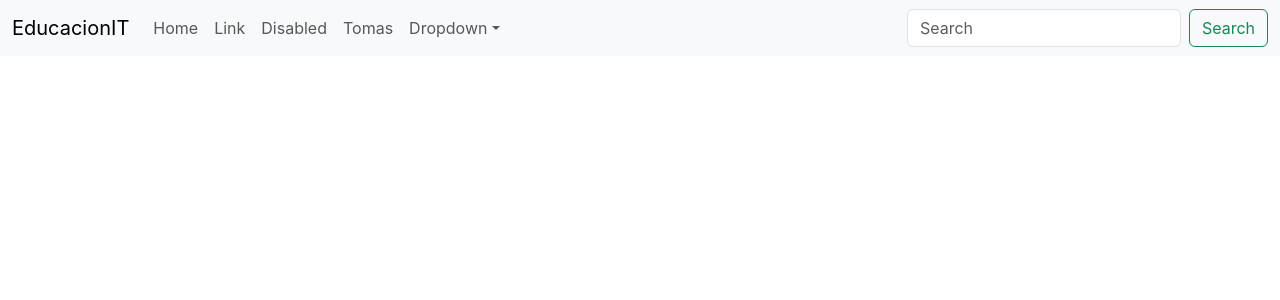
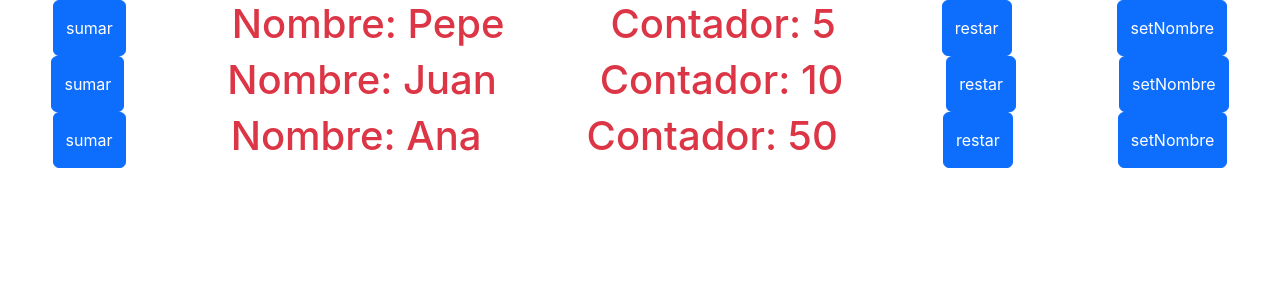
Before and after one commit to JulianaCotabarren/62321_react_ed_it, a React (Create React App) app: page / in a window 1280 px wide. Shown: the top 300 px of the page. Built offline with nearby package versions, Linux system fonts and the light colour scheme.

Commit message:
componentes parte 2

```diff
--- a/src/App.css
+++ b/src/App.css
@@ -1,4 +1,4 @@
-.App {
+/* .App {
   text-align: center;
 }
 
@@ -35,4 +35,4 @@
   to {
     transform: rotate(360deg);
   }
-}
+} */
--- a/src/App.js
+++ b/src/App.js
@@ -1,24 +1,35 @@
 import './App.css';
-import Navbar from './components/Navbar/Navbar';
+import Counter from './components/Counter/Counter';
+import Productos from './views/Productos';
 function App() {
-
-  const home_navbar_items = ["Home", "Link", "Disabled", "Tomas"]
-  const dropdown_list = ["Action", "Another action", "Something else"]
 
   return (
     <div className="App text-danger">
-      <Navbar
-        navbar_items={home_navbar_items}
-        nombre_logo={'EducacionIT'}
-        search_bar={true}
-        show_dropdown={true}
-        dropdown_name={'Dropdown'}
-        dropdown_list={dropdown_list}
-      />
-
-
+      <Counter initialNumber={5} initialNombre={"Pepe"}/>
+      <Counter initialNumber={10} initialNombre={"Juan"}/>
+      <Counter initialNumber={50} initialNombre={"Ana"}/>
+      {/* <Productos/> */}
     </div>
   );
 }
 
 export default App;
+
+/* Jerarquías:
+    => App
+        -> Navbar
+            *NavbarItem
+            *SearchBar
+            *Dropdown
+*/
+
+/*
+  <Navbar
+    navbar_items={home_navbar_items}
+    nombre_logo={'EducacionIT'}
+    search_bar={true}
+    show_dropdown={true}
+    dropdown_name={'Dropdown'}
+    dropdown_list={dropdown_list}
+  />
+*/
--- /dev/null
+++ b/src/components/Cart/Cart.jsx
@@ -0,0 +1,21 @@
+import React from 'react'
+import defaultImg from '../../assets/logo192.png'
+import Button from '../../shared/Button';
+
+const Cart = (props) => {
+    const { img, title, descripcion, buttonName, buttonClassName} = props;
+    const handleClick = () => alert('se clickeo')
+  return (
+    <div className="card" style={{width: "18rem"}}>
+      <img src={img || defaultImg} className="card-img-top" alt="..."/>
+      <div className="card-body">
+        <h5 className="card-title">{title || 'Default Title'}</h5>
+        <p className="card-text">{descripcion || 'Lorem ipsum'}</p>
+        <Button className={buttonClassName} buttonText={buttonName} onClick={handleClick}/>
+        {/* <button className={buttonClassName || "btn btn-primary"}>{buttonName || 'Ver mas'}</button> */}
+      </div>
+    </div>
+  )
+}
+
+export default Cart
--- /dev/null
+++ b/src/components/Counter/Counter.jsx
@@ -0,0 +1,27 @@
+import React, {useState} from 'react'
+import Button from '../../shared/Button'
+
+const Counter = (props) => {
+
+    const { initialNumber=0, initialNombre="Profe" } = props
+
+    const [contador, setContador] = useState(initialNumber)
+    const [nombre, setNombre] = useState(initialNombre)
+
+    const sumar = () => setContador(contador + 1)
+    const restar = () => setContador(contador - 1)
+
+    const cambioNombre = () => setNombre("Juan")
+
+  return (
+    <div className='d-flex justify-content-around'>
+        <Button onClick={sumar} buttonText='sumar'></Button>
+        <h1>Nombre: {nombre}</h1>
+        <h1>Contador: {contador}</h1>
+        <Button onClick={restar} buttonText='restar'></Button>
+        <Button onClick={cambioNombre} buttonText='setNombre'></Button>
+    </div>
+  )
+}
+
+export default Counter
--- a/src/components/Product.jsx
+++ b/src/components/Product.jsx
@@ -2,7 +2,9 @@ import React from 'react'
 
 const Product = () => {
   return (
-    <div>Product</div>
+    <div>
+
+    </div>
   )
 }
 
--- a/src/components/ProductContainer.jsx
+++ b/src/components/ProductContainer.jsx
@@ -1,8 +1,44 @@
 import React from 'react'
+import Cart from './Cart/Cart'
 
 const ProductContainer = () => {
+
+  const superheroes = [
+    {
+      id:1,
+      img:'https://upload.wikimedia.org/wikipedia/commons/thumb/0/05/Superman_S_symbol.svg/800px-Superman_S_symbol.svg.png',
+      titulo:'Superman',
+      descripcion:'DC Super Heroe',
+      comics:'DC'
+    },
+    {
+      id:2,
+      img:'https://files.cults3d.com/uploaders/13889723/illustration-file/a2933199-76f0-4fa2-a909-4e449e89b1f5/Batman_LOGO_002.jpg',
+      titulo:'Batman',
+      descripcion:'DC Super Heroe',
+      comics:'DC'
+    },
+    {
+      id:3,
+      img:'https://businessyield.com/wp-content/uploads/2022/11/iron-man-logo.png',
+      titulo:'Ironman',
+      descripcion:'Marvel Super Heroe',
+      comics:'Marvel'
+    }
+  ]
   return (
-    <div>ProductContainer</div>
+    <div>
+      {superheroes.map(({id, img, titulo, descripcion, comics}) => (
+        <Cart
+          key={id}
+          img={img}
+          title={titulo}
+          descripcion={descripcion}
+          buttonName={'Mas info'}
+          buttonClassName={comics === 'DC' ? 'btn btn-outline-warning' : 'btn btn-danger'}
+        />
+      ))}
+    </div>
   )
 }
 
--- /dev/null
+++ b/src/layout/Container.jsx
@@ -0,0 +1,12 @@
+import React from 'react'
+
+const Container = (props) => {
+    const { fullWidth, children, dFlex } = props
+  return (
+    <div className={`${fullWidth ? 'container-fluid' : 'container'} ${dFlex ? 'd-flex justify-content-between' : '' }`}>
+       {children}
+    </div>
+  )
+}
+
+export default Container
--- /dev/null
+++ b/src/shared/Button.jsx
@@ -0,0 +1,16 @@
+import React from 'react'
+
+const Button = (props) => {
+    const { className, buttonText, onClick, disabled } = props
+  return (
+    <button
+        disabled={disabled}
+        onClick={onClick || null}
+        className={`${className || 'btn btn-primary'}`}
+    >
+        {buttonText || 'Button'}
+    </button>
+  )
+}
+
+export default Button
--- a/src/views/Productos.jsx
+++ b/src/views/Productos.jsx
@@ -1,9 +1,26 @@
 import React from 'react'
 import Navbar from '../components/Navbar/Navbar'
+import ProductContainer from '../components/ProductContainer'
+import Container from '../layout/Container'
 const Productos = () => {
+
+  const home_navbar_items = ["Home", "Link", "Disabled", "Tomas"]
+  const dropdown_list = ["Action", "Another action", "Something else"]
+
   return (
     <>
-        <Navbar nombre_logo = {'EducacionIT'}/>
+      <Navbar
+        navbar_items={home_navbar_items}
+        nombre_logo={'EducacionIT'}
+        search_bar={true}
+        show_dropdown={true}
+        dropdown_name={'Dropdown'}
+        dropdown_list={dropdown_list}
+      />
+
+      <Container dFlex>
+        <ProductContainer/>
+      </Container>
     </>
   )
 }
```
Also changed, not shown: src/assets/logo192.png (added).
